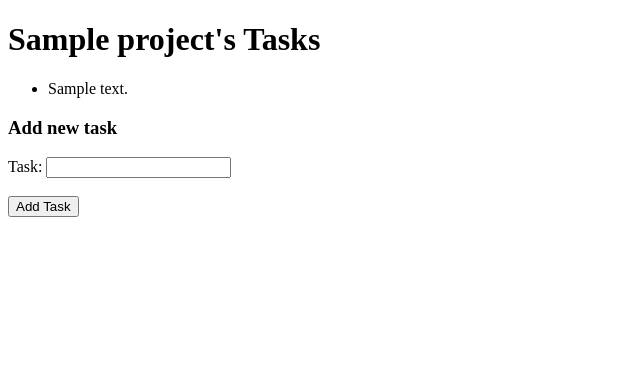
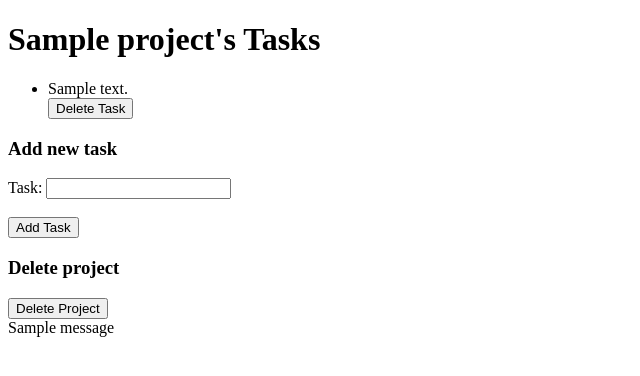
Before and after one commit to AMProduction/project-tracker-workspace, a Flask app: page /project/1 in a window 1280 px wide. Shown: the top 376 px of the page, without its empty margins (0-640 px from the left). Run offline with Flask 3, Linux system fonts and the light colour scheme; tables that the repository leaves empty hold one stand-in row (values such as "Sample post"); one stand-in notice (Sample message) is shown; some libraries are stand-ins or nearby versions.

Commit message:
Added base CRUD operations
Signed-off-by: andrii_malchyk <snooki17@gmail.com>

```diff
--- a/app.py
+++ b/app.py
@@ -1,6 +1,6 @@
 #  Copyright (c) 2023. AMProduction
 
-from flask import Flask, render_template
+from flask import Flask, render_template, request, flash, url_for, redirect
 from flask_sqlalchemy import SQLAlchemy
 
 app = Flask(__name__)
@@ -14,6 +14,8 @@ class Project(db.Model):
     project_id = db.Column(db.Integer, primary_key=True)
     title = db.Column(db.String(length=50))
 
+    task = db.relationship("Task", back_populates="project", cascade="all, delete-orphan")
+
 
 class Task(db.Model):
     __tablename__ = 'tasks'
@@ -21,7 +23,7 @@ class Task(db.Model):
     project_id = db.Column(db.Integer, db.ForeignKey('projects.project_id'))
     description = db.Column(db.String(length=50))
 
-    project = db.relationship("Project")
+    project = db.relationship("Project", back_populates="task")
 
 
 @app.route("/")
@@ -37,14 +39,43 @@ def show_tasks(project_id):
 
 @app.route("/add/project", methods=['POST'])
 def add_project():
-    # TODO: Add project
-    return "Project added successfully"
+    if not request.form['project-title']:
+        flash("Enter a title for your new project", "red")
+    else:
+        project = Project(title=request.form['project-title'])
+        db.session.add(project)
+        db.session.commit()
+        flash("Project added successfully", "green")
+    return redirect(url_for('show_projects'))
 
 
 @app.route("/add/task/<project_id>", methods=['POST'])
 def add_task(project_id):
-    # TODO Add task
-    return "Task added successfully"
+    if not request.form['task-name']:
+        flash("Enter a description for your new task", "red")
+    else:
+        task = Task(description=request.form['task-name'], project_id=project_id)
+        db.session.add(task)
+        db.session.commit()
+        flash("Task added successfully", "green")
+    return redirect(url_for('show_tasks', project_id=project_id))
+
+
+@app.route("/delete/task/<task_id>", methods=['POST'])
+def delete_task(task_id):
+    pending_delete_task = Task.query.filter_by(task_id=task_id).first()
+    original_project_id = pending_delete_task.project.project_id
+    db.session.delete(pending_delete_task)
+    db.session.commit()
+    return redirect(url_for('show_tasks', project_id=original_project_id))
+
+
+@app.route("/delete/project/<project_id>", methods=['POST'])
+def delete_project(project_id):
+    pending_delete_project = Project.query.filter_by(project_id=project_id).first()
+    db.session.delete(pending_delete_project)
+    db.session.commit()
+    return redirect(url_for('show_projects'))
 
 
 app.run(debug=True, host="127.0.0.1", port=3000)
--- a/templates/index.html
+++ b/templates/index.html
@@ -27,5 +27,9 @@
         <input type="submit" value="Add Project">
     </div>
 </form>
+
+{%- for category, message in get_flashed_messages(with_categories=true) %}
+<div style="color: {{ category }}">{{ message }}</div>
+{%- endfor %}
 </body>
 </html>
--- a/templates/project-tasks.html
+++ b/templates/project-tasks.html
@@ -13,6 +13,9 @@
 <ul>
     {% for task in tasks %}
     <li>{{ task.description }}</li>
+    <form action="/delete/task/{{ task.task_id }}" method="post">
+        <input type="submit" value="Delete Task">
+    </form>
     {% endfor %}
 </ul>
 
@@ -23,5 +26,14 @@
     <br>
     <input type="submit" value="Add Task">
 </form>
+
+<h3>Delete project</h3>
+<form action="/delete/project/{{ project.project_id }}" method="post">
+    <input type="submit" value="Delete Project">
+</form>
+
+{%- for category, message in get_flashed_messages(with_categories=true) %}
+<div style="color: {{ category }}">{{ message }}</div>
+{%- endfor %}
 </body>
 </html>
```
